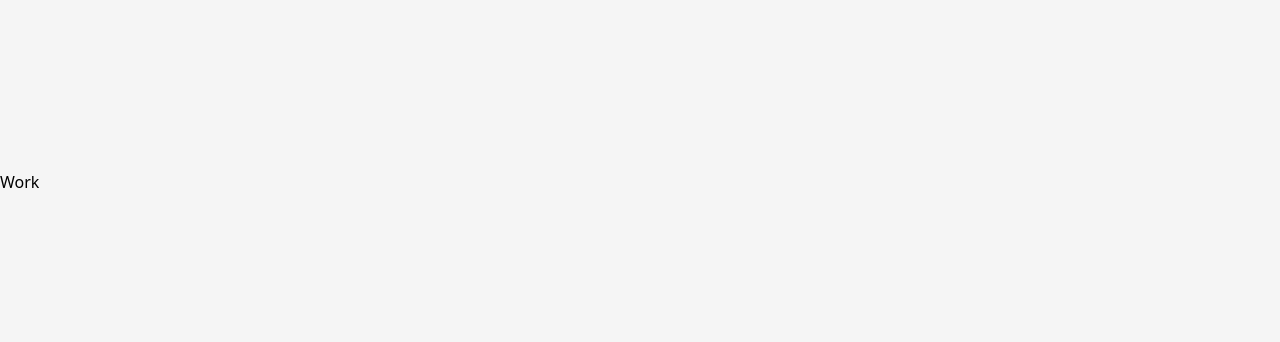
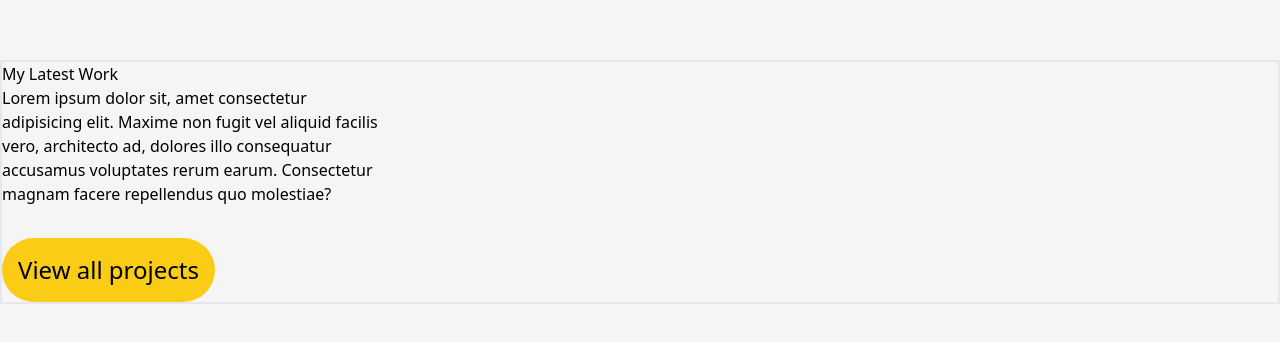
Before and after one commit to ChimmyTee/Portfolio, a React (Create React App) app: page / in a window 1280 px wide. Shown: the part 2756-3098 px from the top of the page. Built offline with nearby package versions, Linux system fonts and the light colour scheme; a web font is replaced by a local one.

Commit message:
added fadeIn variants, started working on work

```diff
--- a/package.json
+++ b/package.json
@@ -6,6 +6,7 @@
     "@testing-library/jest-dom": "^5.16.5",
     "@testing-library/react": "^13.4.0",
     "@testing-library/user-event": "^13.5.0",
+    "framer-motion": "^8.5.5",
     "react": "^18.2.0",
     "react-dom": "^18.2.0",
     "react-icons": "^4.7.1",
--- a/src/components/Work.js
+++ b/src/components/Work.js
@@ -1,5 +1,25 @@
+import { motion } from 'framer-motion';
+
+import { fadeIn } from '../variants';
+
 const Work = () => {
-    return <div class='section' id='work'>Work</div>;
+    return <div class='section' id='work'>
+        <div class='container mx-auto border-2'>
+            <div>
+                <h1>My Latest Work</h1>
+                <p class='max-w-sm mb-8'>Lorem ipsum dolor sit, amet consectetur adipisicing elit. Maxime non fugit vel aliquid facilis vero, architecto ad, dolores illo consequatur accusamus voluptates rerum earum. Consectetur magnam facere repellendus quo molestiae?</p>
+                <button class='btn'>
+                    View all projects
+                </button>
+            </div>
+
+
+            <div class='projects'>
+
+            </div>
+
+        </div>
+    </div>;
 };
 
 export default Work;
--- /dev/null
+++ b/src/variants.js
@@ -0,0 +1,20 @@
+export const fadeIn = (direction, delay) => {
+    return {
+        hidden: {
+            y: direction === 'up' ? 80 : direction === 'down' ? -80 : 0,
+            opacity: 0,
+            x: direction === 'left' ? 80 : direction === 'right' ? -80 : 0,
+        },
+        show: {
+            y: 0,
+            x: 0,
+            opacity: 1,
+            transition: {
+                type: 'tween',
+                duration: 1.2,
+                delay: delay,
+                ease: [0.25, 0.25, 0.25, 0.75],
+            },
+        },
+    };
+};
```
Also changed, not shown: 1 other file (tests, documents, lock files or other folders).
